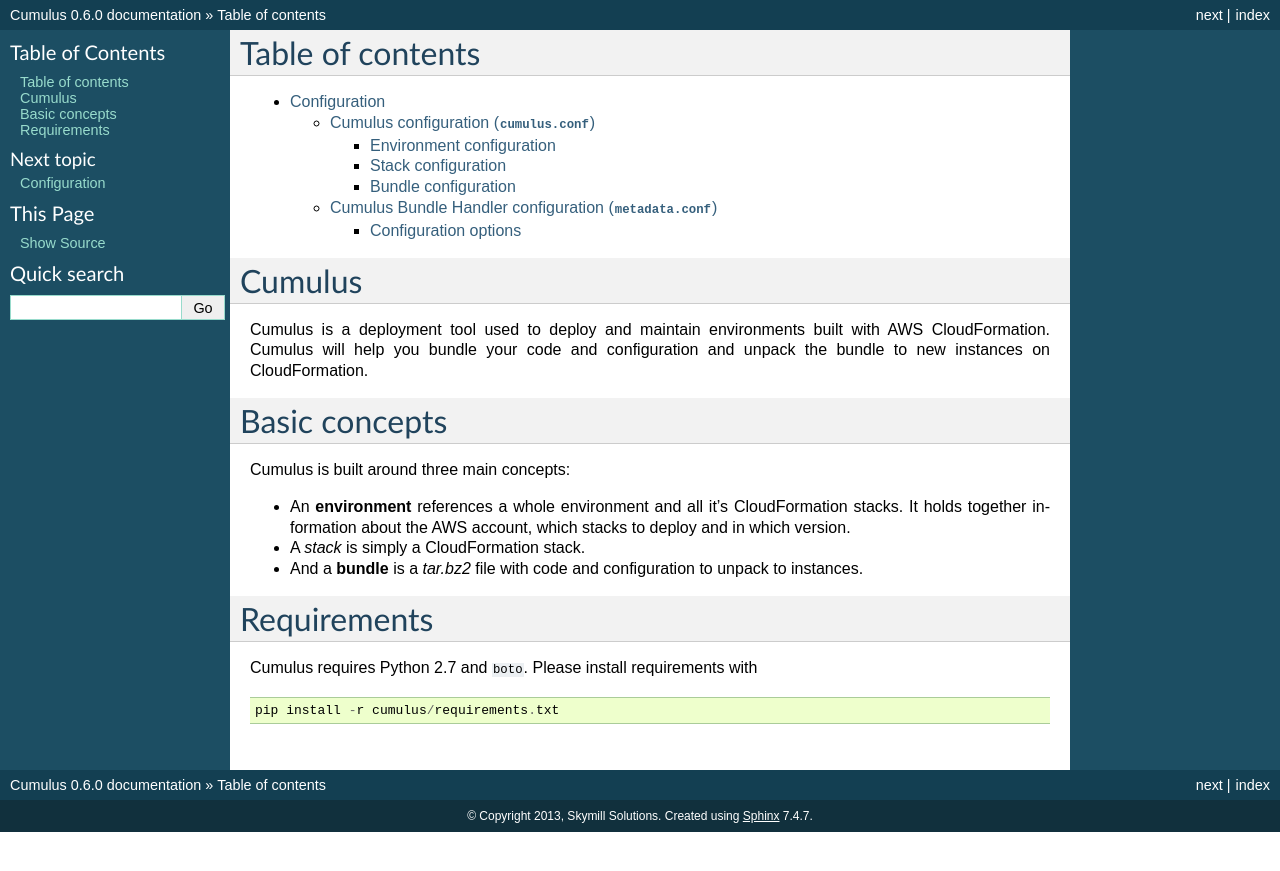
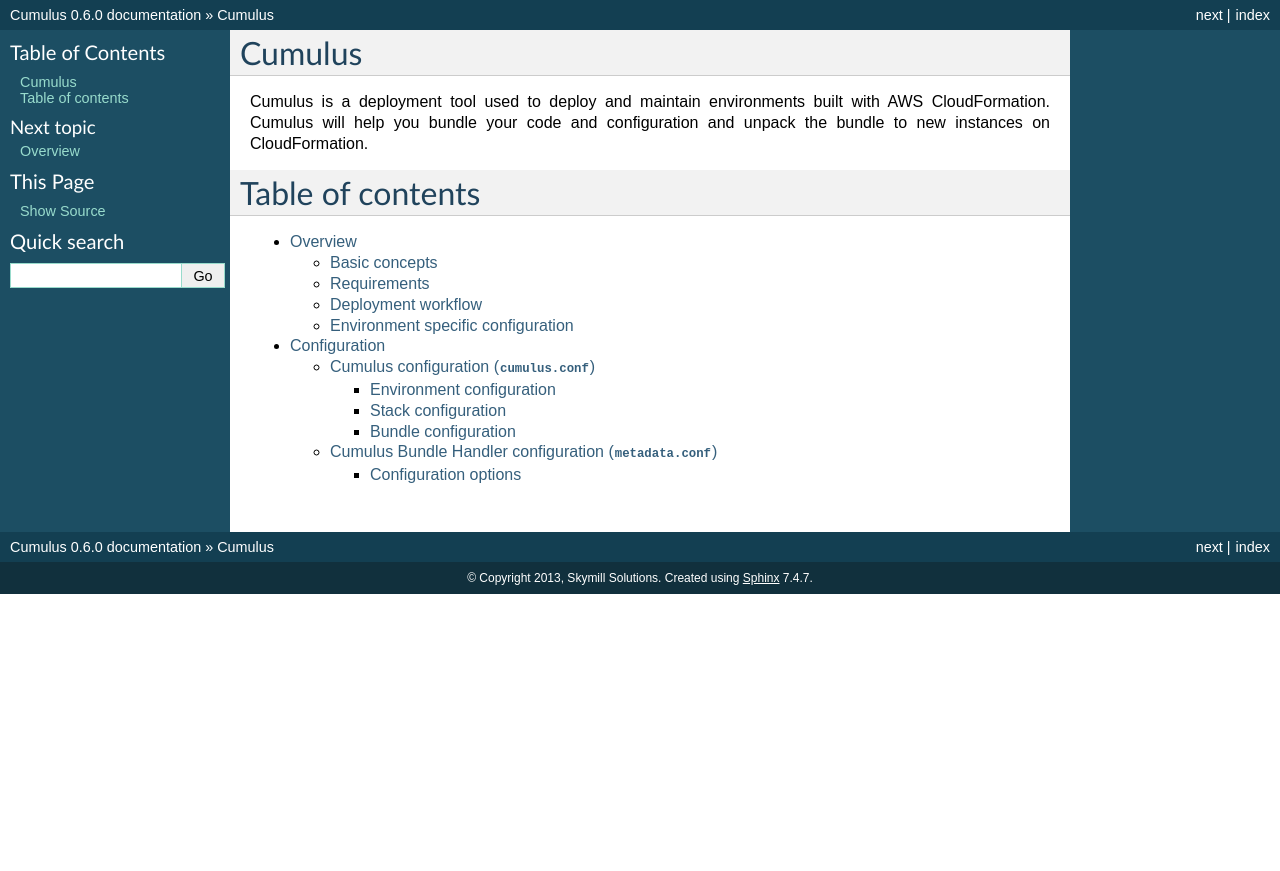
Before and after one commit to skymill/cumulus, a Sphinx documentation site: the page built from docs/index.rst, in a window 1280 px wide. Shown: the top 871 px of the page. Built offline with Sphinx 7.4.7, drawn with Linux system fonts in a browser that asks for light colours.

Commit message:
General restructure #48

```diff
--- a/docs/configuration.rst
+++ b/docs/configuration.rst
@@ -117,5 +117,5 @@
 ``bucket``              String             Yes      AWS S3 bucket to fetch bundles from
 ``environment``         String             Yes      Environment name
 ``version``             String             Yes      Environment version to apply
-``bundle-types`         CSV                Yes      Bundle names to apply to this host
+``bundle-types``        CSV                Yes      Bundle names to apply to this host
 ======================= ================== ======== ==========================================
--- a/docs/index.rst
+++ b/docs/index.rst
@@ -1,27 +1,14 @@
-Table of contents
-=================
-.. toctree::
-
-   configuration
-
 Cumulus
 =======
 
 Cumulus is a deployment tool used to deploy and maintain environments built with AWS CloudFormation. Cumulus will help you bundle your code and configuration and unpack the bundle to new instances on CloudFormation.
 
-Basic concepts
-==============
 
-Cumulus is built around three main concepts:
+Table of contents
+=================
 
-* An **environment** references a whole environment and all it's CloudFormation stacks. It holds together information about the AWS account, which stacks to deploy and in which version.
-* A *stack* is simply a CloudFormation stack.
-* And a **bundle** is a `tar.bz2` file with code and configuration to unpack to instances.
+.. toctree::
+    :maxdepth: 3
 
-Requirements
-============
-
-Cumulus requires Python 2.7 and ``boto``. Please install requirements with
-::
-
-    pip install -r cumulus/requirements.txt
+    overview
+    configuration
```
Also changed, not shown: docs/overview.rst (added, +32 -0 lines).
